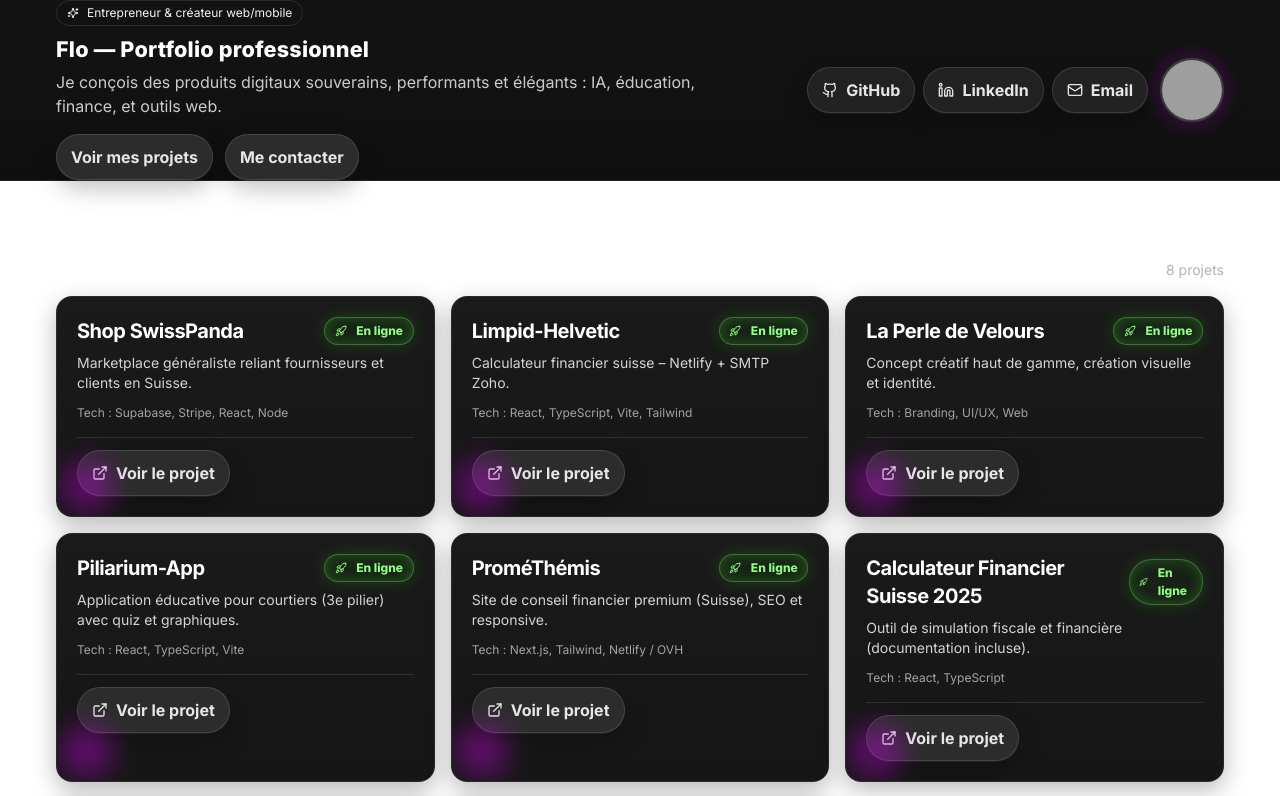
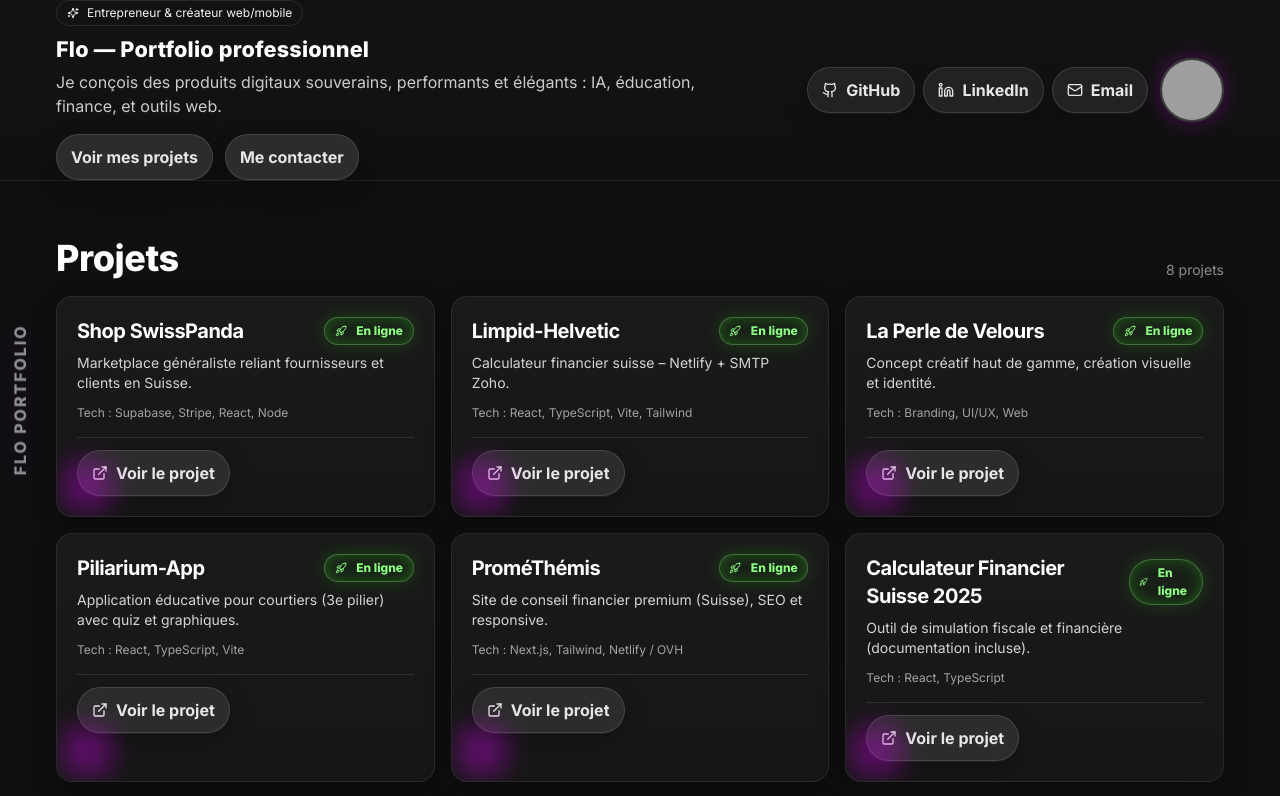
Before and after one commit to Florent-Gorski/PortFolio-2025, a React (Vite) app: page / in a window 1280 px wide. Shown: the top 796 px of the page. Built offline with nearby package versions, Linux system fonts and the light colour scheme; grey boxes are pictures that could not be loaded.

Commit message:
style(theme): set dark anthracite background (#0f0f10) as default body color and remove white fallback

```diff
--- a/index.html
+++ b/index.html
@@ -13,7 +13,7 @@
 
 </head>
 
-<body class="min-h-screen bg-white dark:bg-neutral-950">
+<body class="min-h-screen bg-[#0f0f10] text-gray-100">
   <div id="root"></div>
   <script type="module" src="/src/index.tsx"></script>
 </body>
--- a/src/App.tsx
+++ b/src/App.tsx
@@ -6,11 +6,13 @@ import Contact from '@/components/Contact'
 import Songlish from '@/components/Songlish'
 import Skills from '@/components/skills'
 import Footer from '@/components/Footer'
+import VerticalLabel from '@/components/VerticaLabel'
 
 export default function App()
 {
   return (
     <>
+      <VerticalLabel />
       <Hero />
       <Projects />
       <Songlish />
--- /dev/null
+++ b/src/components/VerticaLabel.tsx
@@ -0,0 +1,9 @@
+import React from 'react'
+
+export default function VerticalLabel() {
+  return (
+    <aside className="flo-vertical-label" aria-hidden="true">
+      <span>Flo&nbsp;Portfolio</span>
+    </aside>
+  )
+}
--- a/src/index.css
+++ b/src/index.css
@@ -20,7 +20,7 @@
 
 body {
   background-color: #0f0f10;
-    /* fond sombre direct */
+  /* fond sombre par défaut */
   color: #F3F4F6;
   /* texte clair */
   -webkit-font-smoothing: antialiased;
@@ -496,3 +496,26 @@
     justify-content: space-between
   }
 }
+/* === Vertical side label === */
+.flo-vertical-label {
+  position: fixed;
+  left: 8px;
+  top: 50%;
+  transform: translateY(-50%) rotate(180deg);
+  writing-mode: vertical-rl;
+  z-index: 40;
+  pointer-events: none;
+  font-weight: 800;
+  letter-spacing: .12em;
+  text-transform: uppercase;
+  color: #d1d5db;
+  /* gris clair */
+  opacity: .65;
+  filter: drop-shadow(0 0 14px rgba(224, 0, 255, .25));
+}
+
+@media (max-width:900px) {
+  .flo-vertical-label {
+    display: none;
+  }
+}
```
Lines whose indentation alone changed are shown as unchanged.
